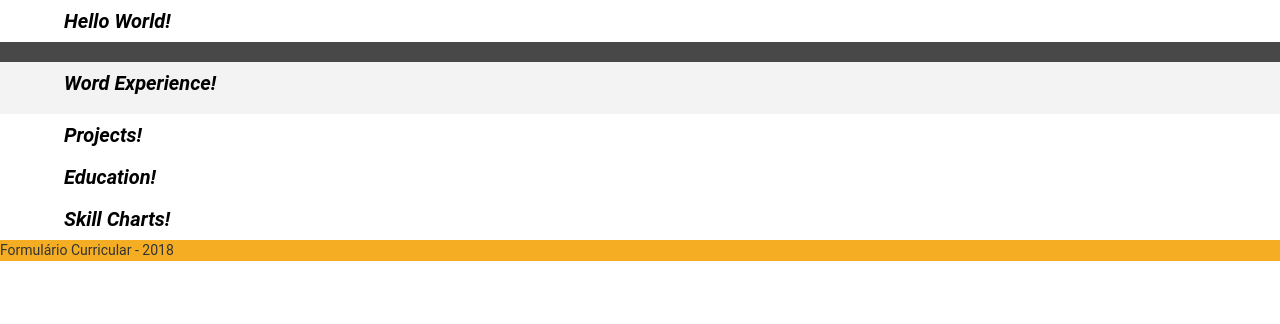
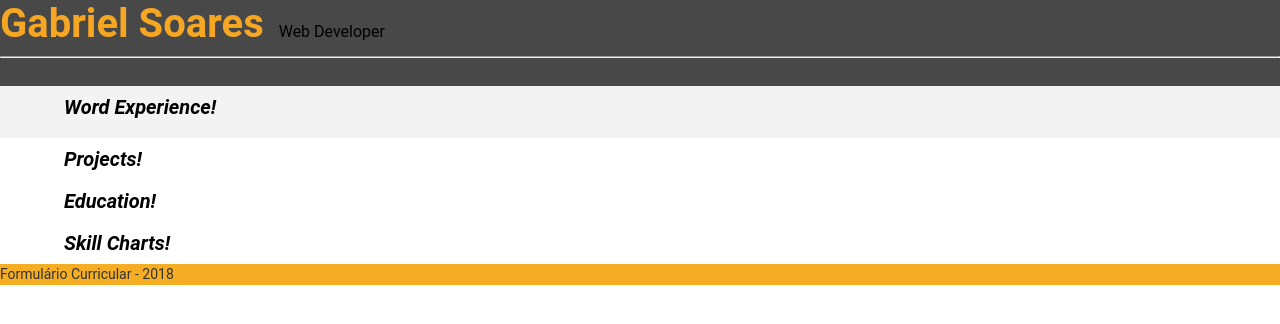
Before and after one commit to Gabr1el94/FormularyWeb, a plain HTML site: page index.html in a window 1280 px wide. Drawn offline with Linux system fonts and the light colour scheme.

Commit message:
Develoment header pag curriculum.

```diff
--- a/index.html
+++ b/index.html
@@ -1,15 +1,15 @@
 <!DOCTYPE html>
-<html lang="en">
+<html lang="pt-br">
 <head>
 	<meta charset="UTF-8" name="viewport" content="width=device-width,initial-scale=1">
 	<title>Formulário Curricular - Gabriel Soares</title>
 	<link rel="stylesheet" type="text/css" href="css/style.css"/>
 	<script type="text/javascript" src="js/jquery-3.2.1.min.js"></script>
 	<script type="text/javascript" src="js/jQuery-v3.2.1.js"></script>
+	<script type="text/javascript" src="js/scripts.js"></script>
 </head>
 <body>
 	<div id="main">
-		<h3>Hello World!</h3>
 	<div id="header" class="center-content clear-fix">
 		<ul id="topContacts" class="flex-box"></ul>
 	</div>
--- a/js/scripts.js
+++ b/js/scripts.js
@@ -0,0 +1,15 @@
+var HTMLheaderName = "<h1> %data% </h1>";
+var HTMLheaderRole = "<span>%data%</span><hr>";
+var name ="Gabriel Soares";
+var role ="Web Developer";
+
+var formattedRole = HTMLheaderRole.replace("%data%",role);
+
+var formattedName = HTMLheaderName.replace("%data%",name);
+
+$(document).ready(function(){
+
+$("#header").prepend(formattedRole);
+$("#header").prepend(formattedName);
+
+});
```
Also changed, not shown: Data Types.txt, Mathematics.txt.
